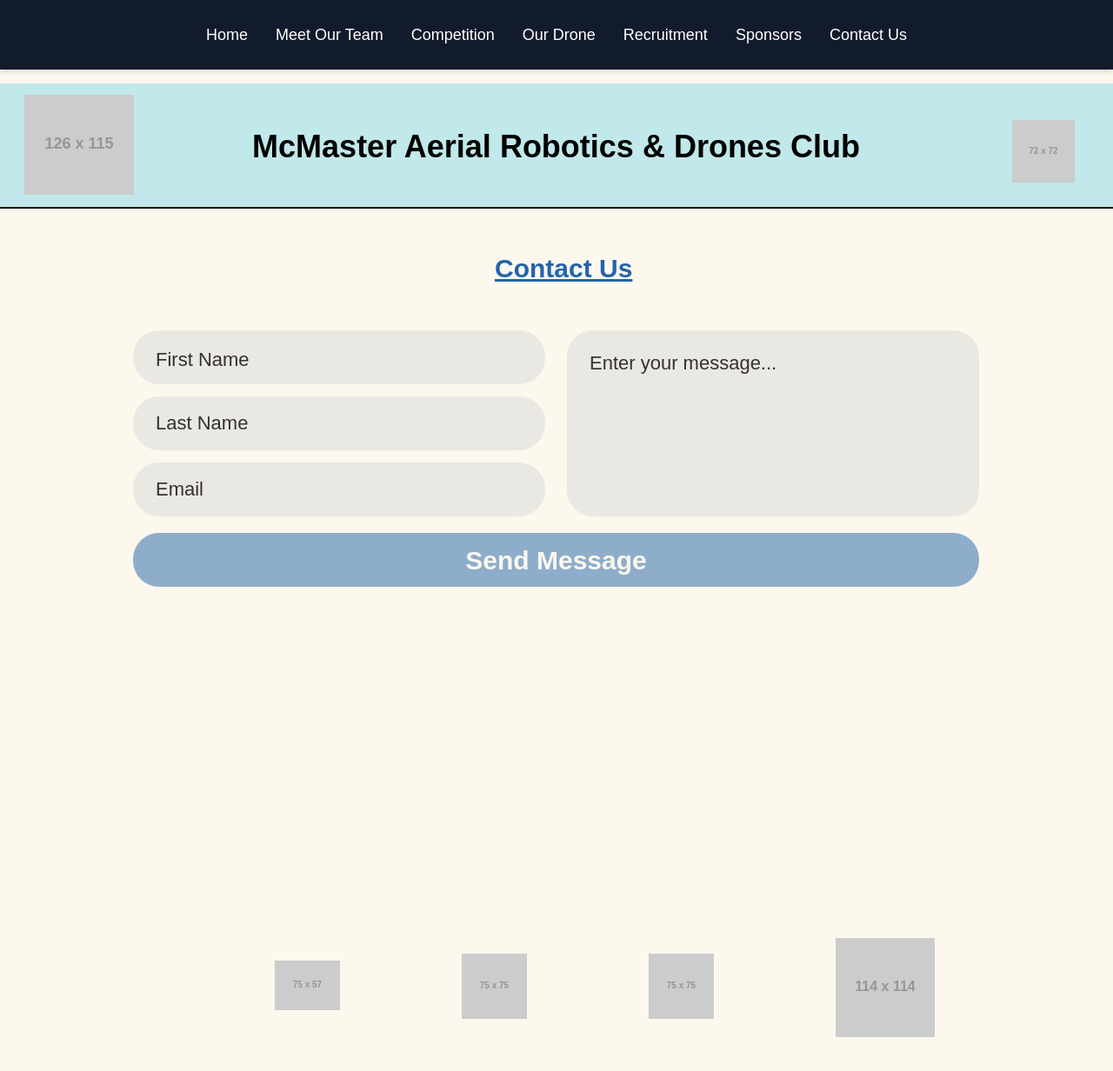
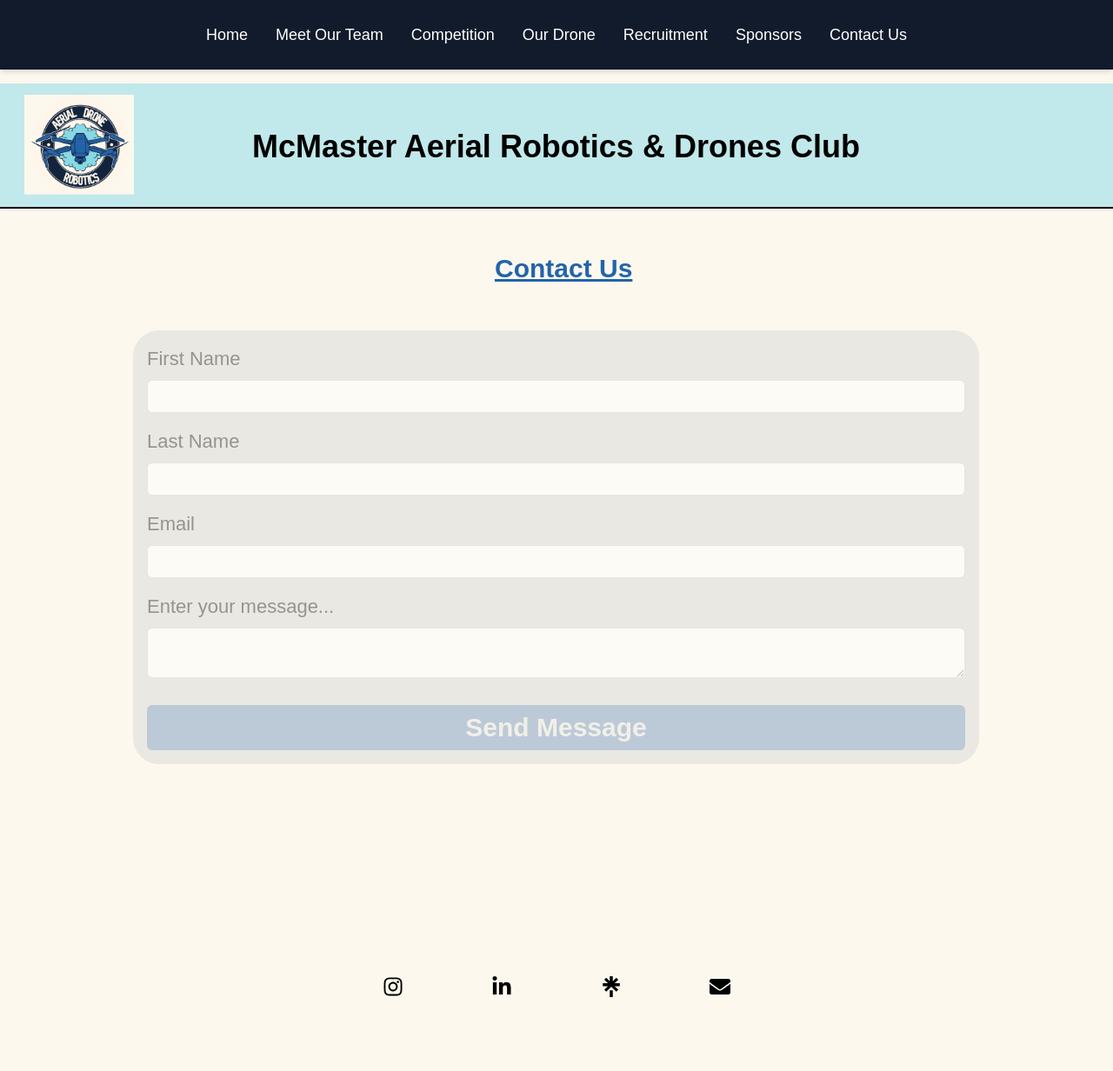
Before and after one commit to MinhazCodes-R/DroneWebsite, a Next.js app in the folder drone-next/: page /contact-us in a window 1280 px wide. Shown: the top 1232 px of the page at 87% size. Built offline with nearby package versions, Linux system fonts and the light colour scheme.

Commit message:
Created inputtable form, added contact links, and added a few images

```diff
--- a/drone-next/app/competition/page.tsx
+++ b/drone-next/app/competition/page.tsx
@@ -1,3 +1,4 @@
+import logo from "../assets/logo.png";
 export default function Competition() {
   return (
     <div className="w-[1280px] h-[1038px] relative bg-[#fcf8ee] overflow-hidden">
@@ -5,13 +6,8 @@
       <div className="w-[1280px] h-[142px] left-0 top-0 absolute opacity-50 bg-[#88dae7] shadow-[0px_4px_4px_0px_rgba(0,0,0,0.25)]" />
       <img
         className="w-[126.41px] h-[115px] left-[28px] top-[13px] absolute"
-        src="https://placehold.co/126x115"
+        src={logo.src}
         alt="Club Logo"
-      />
-      <img
-        className="w-[72px] h-[72px] left-[1164px] top-[42px] absolute"
-        src="https://placehold.co/72x72"
-        alt="Menu Icon"
       />
 
       {/* Competition Title */}
--- a/drone-next/app/components/HomePage.tsx
+++ b/drone-next/app/components/HomePage.tsx
@@ -1,3 +1,5 @@
+import logo from "../assets/logo.png";
+
 export default function HomePage() {
   return (
     <div className="w-[1280px] h-[1128px] relative bg-[#fcf8ee] overflow-hidden">
@@ -5,13 +7,8 @@
         <div className="w-full h-[142px] absolute top-0 left-0 bg-[#88dae7] opacity-50 shadow-md" />
         <img
           className="w-[126px] h-[115px] absolute top-[13px] left-[28px]"
-          src="https://placehold.co/126x115"
+          src={logo.src}
           alt="Club Logo"
-        />
-        <img
-          className="w-[72px] h-[72px] absolute top-[42px] left-[1164px]"
-          src="https://placehold.co/72x72"
-          alt="Menu Icon"
         />
 
         <div className="w-[865px] h-[81px] absolute top-[53px] left-[207px] text-center text-black text-4xl font-bold">
--- a/drone-next/app/contact-us/page.tsx
+++ b/drone-next/app/contact-us/page.tsx
@@ -1,4 +1,7 @@
 import React from "react";
+import { FaInstagram, FaLinkedinIn, FaEnvelope } from 'react-icons/fa';
+import { SiLinktree } from 'react-icons/si';
+import logo from "../assets/logo.png"; // Adjust the path if necessary
 
 export default function ContactUs() {
   return (
@@ -7,13 +10,8 @@
       <div className="w-full h-[142px] absolute top-0 left-0 bg-[#88dae7] opacity-50 shadow-md" />
       <img
         className="w-[126px] h-[115px] absolute top-[13px] left-[28px]"
-        src="https://placehold.co/126x115"
+        src={logo.src}
         alt="Club Logo"
-      />
-      <img
-        className="w-[72px] h-[72px] absolute top-[42px] left-[1164px]"
-        src="https://placehold.co/72x72"
-        alt="Menu Icon"
       />
 
       <div className="w-[865px] h-[81px] absolute top-[53px] left-[207px] text-center text-black text-4xl font-bold">
@@ -27,44 +25,42 @@
 
       <div className="w-[1280px] h-[0px] left-0 top-[142px] absolute border border-black"></div>
 
-      {/*fields*/}
-      <div className="absolute left-[153px] top-[284px] w-[474px] h-[62px] bg-[#d9d9d9] opacity-50 rounded-[30px]" />
-      <div className="absolute left-[153px] top-[360px] w-[474px] h-[62px] bg-[#d9d9d9] opacity-50 rounded-[30px]" />
-      <div className="absolute left-[153px] top-[436px] w-[474px] h-[62px] bg-[#d9d9d9] opacity-50 rounded-[30px]" />
-      <div className="absolute left-[652px] top-[284px] w-[474px] h-[214px] bg-[#d9d9d9] opacity-50 rounded-[30px]" />
-
-      {/*button*/}
-      <div className="absolute left-[153px] top-[517px] w-[973px] h-[62px] bg-[#2364aa] opacity-50 rounded-[30px]" />
-      <div className="absolute left-[347px] top-[531px] w-[585px] h-[34px] text-center text-[#fcf8ee] text-3xl font-bold font-['Inria Sans']">
-        Send Message
-      </div>
-
-      {/*form labels*/}
-      <div className="absolute left-[179px] top-[301px] text-[#343131] text-[22px] font-light font-['Inria Sans']">
-        First Name
-      </div>
-      <div className="absolute left-[179px] top-[374px] text-[#343131] text-[22px] font-light font-['Inria Sans']">
-        Last Name
-      </div>
-      <div className="absolute left-[179px] top-[450px] text-[#343131] text-[22px] font-light font-['Inria Sans']">
-        Email
-      </div>
-      <div className="absolute left-[678px] top-[305px] text-[#343131] text-[22px] font-light font-['Inria Sans']">
-        Enter your message...
-      </div>
+      <form className="absolute left-[153px] top-[284px] w-[973px] h-[auto] bg-[#d9d9d9] opacity-50 rounded-[30px] p-4">
+        <div className="mb-4">
+          <label htmlFor="firstName" className="text-[#343131] text-[22px] font-light font-['Inria Sans']">First Name</label>
+          <input type="text" id="firstName" name="firstName" className="w-full mt-2 p-2 rounded-md border border-gray-300 bg-white text-gray-900 text-sm focus:outline-none focus:ring-blue-500 focus:border-blue-500" required />
+        </div>
+        <div className="mb-4">
+          <label htmlFor="lastName" className="text-[#343131] text-[22px] font-light font-['Inria Sans']">Last Name</label>
+          <input type="text" id="lastName" name="lastName" className="w-full mt-2 p-2 rounded-md border border-gray-300 bg-white text-gray-900 text-sm focus:outline-none focus:ring-blue-500 focus:border-blue-500" required />
+        </div>
+        <div className="mb-4">
+          <label htmlFor="email" className="text-[#343131] text-[22px] font-light font-['Inria Sans']">Email</label>
+          <input type="email" id="email" name="email" className="w-full mt-2 p-2 rounded-md border border-gray-300 bg-white text-gray-900 text-sm focus:outline-none focus:ring-blue-500 focus:border-blue-500" required />
+        </div>
+        <div className="mb-4">
+          <label htmlFor="message" className="text-[#343131] text-[22px] font-light font-['Inria Sans']">Enter your message...</label>
+          <textarea id="message" name="message" className="w-full mt-2 p-2 rounded-md border border-gray-300 bg-white text-gray-900 text-sm focus:outline-none focus:ring-blue-500 focus:border-blue-500" required></textarea>
+        </div>
+        <button type="submit" className="w-full mt-2 p-2 rounded-md bg-[#2364aa] opacity-50 text-[#fcf8ee] text-3xl font-bold font-['Inria Sans'] focus:outline-none focus:ring-blue-500 focus:border-blue-500">
+          Send Message
+        </button>
+      </form>
 
       {/*icons for social media (placeholders for now but need to be updated*/}
-      <div className="absolute left-[531px] top-[1001px]">
-        <img src="https://placehold.co/75x75" alt="Social Icon 1" />
-      </div>
-      <div className="absolute left-[961px] top-[983px]">
-        <img src="https://placehold.co/114x114" alt="Social Icon 2" />
-      </div>
-      <div className="absolute left-[746px] top-[1001px]">
-        <img src="https://placehold.co/75x75" alt="Social Icon 3" />
-      </div>
-      <div className="absolute left-[316px] top-[1009px]">
-        <img src="https://placehold.co/75x57" alt="Social Icon 4" />
+      <div className="absolute left-[50%] top-[1001px] w-[400px] h-[75px] bg-lightblue flex justify-between items-center rounded-lg transform -translate-x-1/2">
+        <a href="https://www.instagram.com/mac_droneclub/" className="text-2xl text-black">
+          <FaInstagram />
+        </a>
+        <a href="https://www.linkedin.com/company/mcmaster-aerial-drone-robotics-club" className="text-2xl text-black">
+          <FaLinkedinIn />
+        </a>
+        <a href="https://linktr.ee/macdrone" className="text-2xl text-black">
+          <SiLinktree />
+        </a>
+        <a href="mailto:example@example.ca" className="text-2xl text-black">
+          <FaEnvelope />
+        </a>
       </div>
     </div>
 
--- a/drone-next/app/meet-our-team/page.tsx
+++ b/drone-next/app/meet-our-team/page.tsx
@@ -1,6 +1,5 @@
-
-
 import React from 'react';
+import logo from "../assets/logo.png";
 
 export default function MeetOurTeam() {
   return (
@@ -9,13 +8,8 @@
       <div className="w-[1280px] h-[142px] left-0 top-0 absolute opacity-50 bg-[#88dae7] shadow-[0px_4px_4px_0px_rgba(0,0,0,0.25)]" />
       <img
         className="w-[126.41px] h-[115px] left-[28px] top-[13px] absolute"
-        src="https://placehold.co/126x115"
+        src={logo.src}
         alt="Club Logo"
-      />
-      <img
-        className="w-[72px] h-[72px] left-[1164px] top-[42px] absolute"
-        src="https://placehold.co/72x72"
-        alt="Menu Icon"
       />
 
       <div className="w-[865px] h-[81px] absolute top-[53px] left-[207px] text-center text-black text-4xl font-bold font-['Inria Sans']">
--- a/drone-next/app/our-drone/page.tsx
+++ b/drone-next/app/our-drone/page.tsx
@@ -1,6 +1,6 @@
-"use client";
-
 import React from "react";
+import logo from "../assets/logo.png";
+import pcb from "../assets/images/other/pcb.png";
 
 export default function OurDrone() {
   return (
@@ -9,14 +9,10 @@
       <div className="w-full h-[142px] absolute top-0 left-0 bg-[#88dae7] opacity-50 shadow-md" />
       <img
         className="w-[126px] h-[115px] absolute top-[13px] left-[28px]"
-        src="https://placehold.co/126x115"
+        src={logo.src}
         alt="Club Logo"
       />
-      <img
-        className="w-[72px] h-[72px] absolute top-[42px] left-[1164px]"
-        src="https://placehold.co/72x72"
-        alt="Menu Icon"
-      />
+
 
       <div className="w-[865px] h-[81px] absolute top-[53px] left-[207px] text-center text-black text-4xl font-bold">
         McMaster Aerial Robotics & Drones Club
@@ -36,7 +32,7 @@
       {/*drone image (check google doc page, there is an image)*/}
       <img
         className="w-[317px] h-[260px] absolute top-[352px] left-[481px]"
-        src="https://placehold.co/317x260"
+        src={pcb.src}
         alt="Drone Image"
       />
 
--- a/drone-next/app/recruitment/page.tsx
+++ b/drone-next/app/recruitment/page.tsx
@@ -1,5 +1,5 @@
 import React from "react";
-
+import logo from "../assets/logo.png";
 export default function Recruitment() {
   return (
     <div className="w-[1280px] h-[1158px] relative bg-[#fcf8ee] overflow-hidden">
@@ -7,14 +7,10 @@
       <div className="w-full h-[142px] absolute top-0 left-0 bg-[#88dae7] opacity-50 shadow-md" />
       <img
         className="w-[126px] h-[115px] absolute top-[13px] left-[28px]"
-        src="https://placehold.co/126x115"
+        src={logo.src}
         alt="Club Logo"
       />
-      <img
-        className="w-[72px] h-[72px] absolute top-[42px] left-[1164px]"
-        src="https://placehold.co/72x72"
-        alt="Menu Icon"
-      />
+
 
       <div className="w-[865px] h-[81px] absolute top-[53px] left-[207px] text-center text-black text-4xl font-bold">
         McMaster Aerial Robotics & Drones Club
--- a/drone-next/app/sponsors/page.tsx
+++ b/drone-next/app/sponsors/page.tsx
@@ -1,5 +1,5 @@
 import React from "react";
-
+import logo from "../assets/logo.png";
 export default function Sponsors() {
   return (
     <div className="w-[1280px] h-[1158px] relative bg-[#fcf8ee] overflow-hidden">
@@ -7,14 +7,10 @@
       <div className="w-full h-[142px] absolute top-0 left-0 bg-[#88dae7] opacity-50 shadow-md" />
       <img
         className="w-[126px] h-[115px] absolute top-[13px] left-[28px]"
-        src="https://placehold.co/126x115"
+        src={logo.src}
         alt="Club Logo"
       />
-      <img
-        className="w-[72px] h-[72px] absolute top-[42px] left-[1164px]"
-        src="https://placehold.co/72x72"
-        alt="Menu Icon"
-      />
+
 
       {/* Club Name */}
       <div className="w-[865px] h-[81px] absolute top-[53px] left-[207px] text-center text-black text-4xl font-bold">
```
Also changed, not shown: drone-next/app/assets/images/other/pcb.png (added), drone-next/app/assets/logo.png (added).
